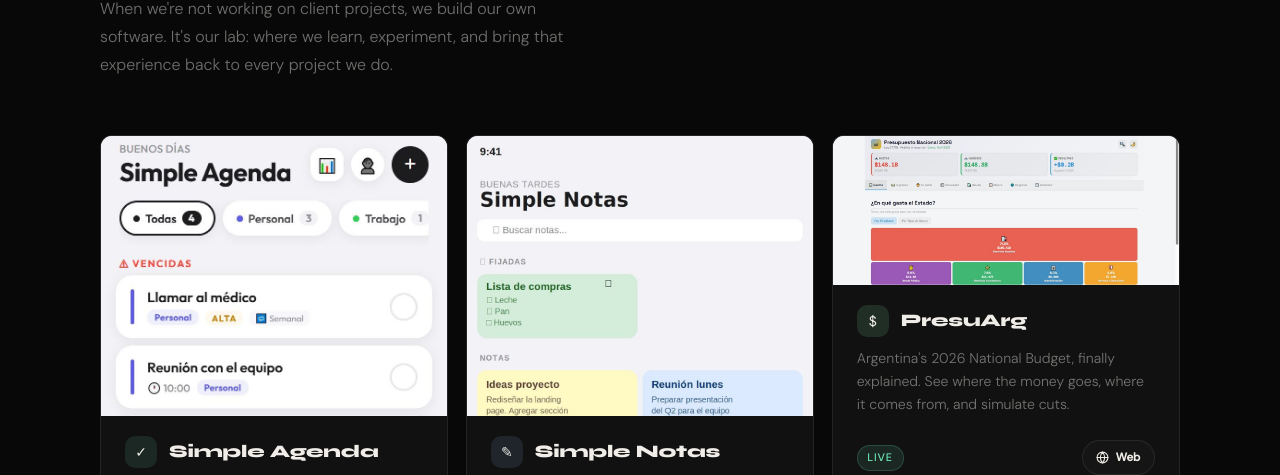
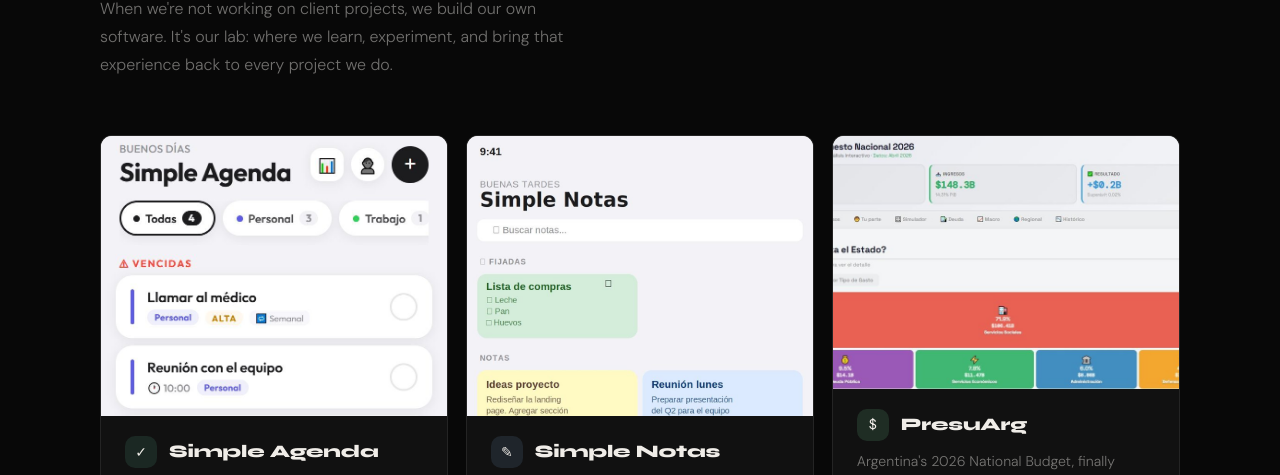
Before and after one commit to Leabazze/surlab-web, a plain HTML site: page index.html in a window 1280 px wide. Shown: the part 5054-5529 px from the top of the page. Drawn offline with Linux system fonts and the light colour scheme.

Commit message:
Add files via upload

```diff
--- a/index.html
+++ b/index.html
@@ -884,9 +884,12 @@ footer p { color: var(--dim); font-size: 0.78rem; }
 .app-card-big:hover .card-screenshot img {
   transform: scale(1.03);
 }
-/* PresuArg y Espectro: screenshots panorámicos, dejamos que la altura siga al ratio real
-   en vez de forzar 280px y recortar los costados. */
-.app-card.presu .card-screenshot,
+/* PresuArg: screenshot recapturada a ratio 1.37:1 (más cuadrado, casi portrait).
+   Espectro queda en 2.32 hasta tener la imagen actualizada. */
+.app-card.presu .card-screenshot {
+  height: auto;
+  aspect-ratio: 1.37 / 1;
+}
 .app-card.espectro .card-screenshot {
   height: auto;
   aspect-ratio: 2.32 / 1;
```
